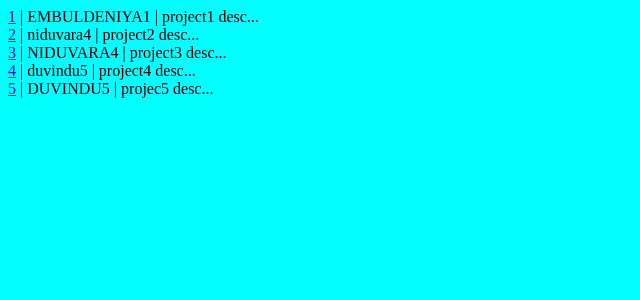
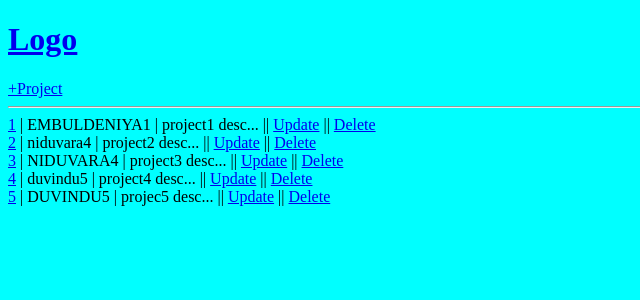
Before and after one commit to duvindu-embuldeniya/JpuraDev, a Django app: page / in a window 1280 px wide. Shown: the top 300 px of the page, without its empty margins (0-640 px from the left). Run offline with Django 5.2, Linux system fonts and the light colour scheme; data comes from the database, SQL or seed files in the repository; both versions use the stored data as it was after the commit.

Commit message:
+model forms

```diff
--- a/simply/home/templates/home/index.html
+++ b/simply/home/templates/home/index.html
@@ -6,6 +6,8 @@
     {% for project in projects %}
 
         <a href="{% url 'project' project.id %}">{{project.id}}</a> | {{project.title}} | {{project.description}}
+        ||  <a href="{% url 'project-update' project.pk %}">Update</a>
+        || <a href="{% url 'project-delete' project.pk %}">Delete</a>
         <br>
 
     {% endfor %}
--- a/simply/home/urls.py
+++ b/simply/home/urls.py
@@ -3,5 +3,9 @@ from . views import *
 
 urlpatterns = [
     path('', home, name = 'home'),
+
     path('project/<int:pk>/', project, name = 'project'),
+    path('project-create/', project_create, name = 'project-create'),
+    path('project-update/<int:pk>/', project_update, name = 'project-update'),
+    path('project-delete/<int:pk>/', project_delete, name = 'project-delete'),
 ]
--- a/simply/home/views.py
+++ b/simply/home/views.py
@@ -1,7 +1,8 @@
-from django.shortcuts import render
+from django.shortcuts import render, redirect
 from django.http import HttpResponse
 from . models import Project, Review, Tag
-
+from . forms import ProjectForm
+from django.contrib import messages
 
 
 def home(request):
@@ -15,4 +16,39 @@ def project(request, pk):
     reviews = project.review_set.all()
     tags = project.tag_set.all()
     context = {'project':project, 'reviews':reviews, 'tags':tags}
-    return render(request, 'home/project.html', context)
+    return render(request, 'home/project_info.html', context)
+
+
+def project_create(request):
+    form = ProjectForm()
+    if request.method == 'POST':
+        form = ProjectForm(request.POST)
+        if form.is_valid():
+            new_project = form.save()
+            messages.success(request, "Project Created Successfully!")
+            return redirect('project', pk = new_project.pk)
+    context = {'form':form}
+    return render(request, 'home/project_create.html', context)
+
+
+def project_update(request,pk):
+    project = Project.objects.get(id = pk)
+    form = ProjectForm(instance=project)
+    if request.method == 'POST':
+        form = ProjectForm(request.POST, instance=project)
+        if form.is_valid():
+            alt_project = form.save()
+            messages.success(request, "Project Updated Successfully!")
+            return redirect('project', pk=alt_project.pk)
+    context = {'form':form}
+    return render(request, 'home/project_update.html', context)
+
+
+def project_delete(request,pk):
+    project = Project.objects.get(id = pk)
+    if request.method == 'POST':
+        project.delete()
+        messages.success(request, 'Project Deleted Successfully')
+        return redirect('home')
+    context = {'project':project}
+    return render(request, 'home/project_delete.html', context)
--- a/simply/templates/navbar.html
+++ b/simply/templates/navbar.html
@@ -0,0 +1,7 @@
+<a href="{% url 'home' %}">
+    <h1>Logo</h1>
+</a>
+
+<a href="{% url 'project-create' %}">+Project</a>
+
+<hr>
```
Also changed, not shown: simply/home/forms.py (added, +8 -0 lines), simply/home/templates/home/project_create.html (added, +17 -0 lines), simply/home/templates/home/project_delete.html (added, +18 -0 lines), simply/home/templates/home/project_update.html (added, +17 -0 lines), simply/db.sqlite3, simply/home/templates/home/project_info.html (renamed from simply/home/templates/home/project.html).
